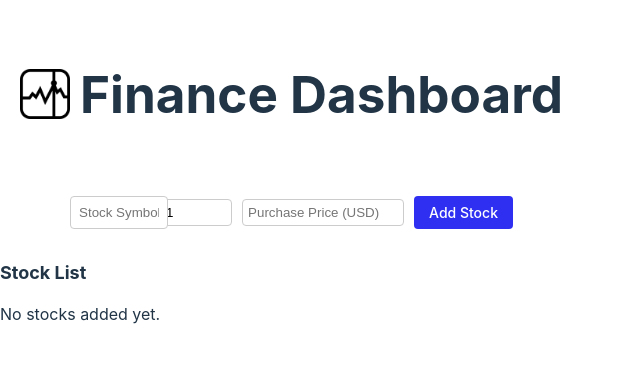
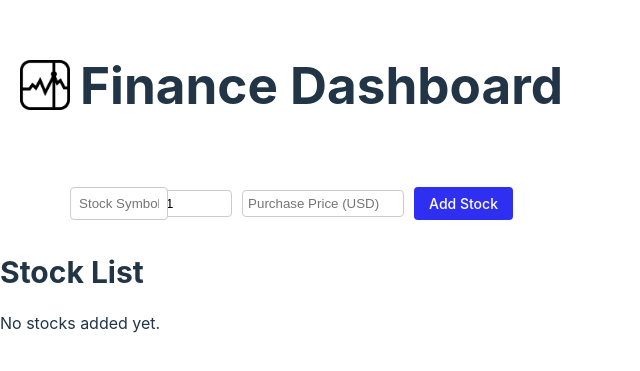
Before and after one commit to jayelinjiaqi/capstone-jayelin-se100, a React (Vite) app: page / in a window 1280 px wide. Shown: the part 223-594 px from the top of the page, without its empty margins (0-640 px from the left). Built offline with nearby package versions, Linux system fonts and the light colour scheme.

Commit message:
font size stock list stock info

```diff
--- a/src/App.css
+++ b/src/App.css
@@ -33,13 +33,13 @@ button:hover {
 
 .stock-list h2 {
   font-weight: bold;
-  font-size: 18px;
+  font-size: 30px;
   margin-bottom: 10px;
 }
 
 .stock-info p {
   margin: 5px 0;
-  font-size: 14px;
+  font-size: 20px;
 }
 
 .profit {
```
